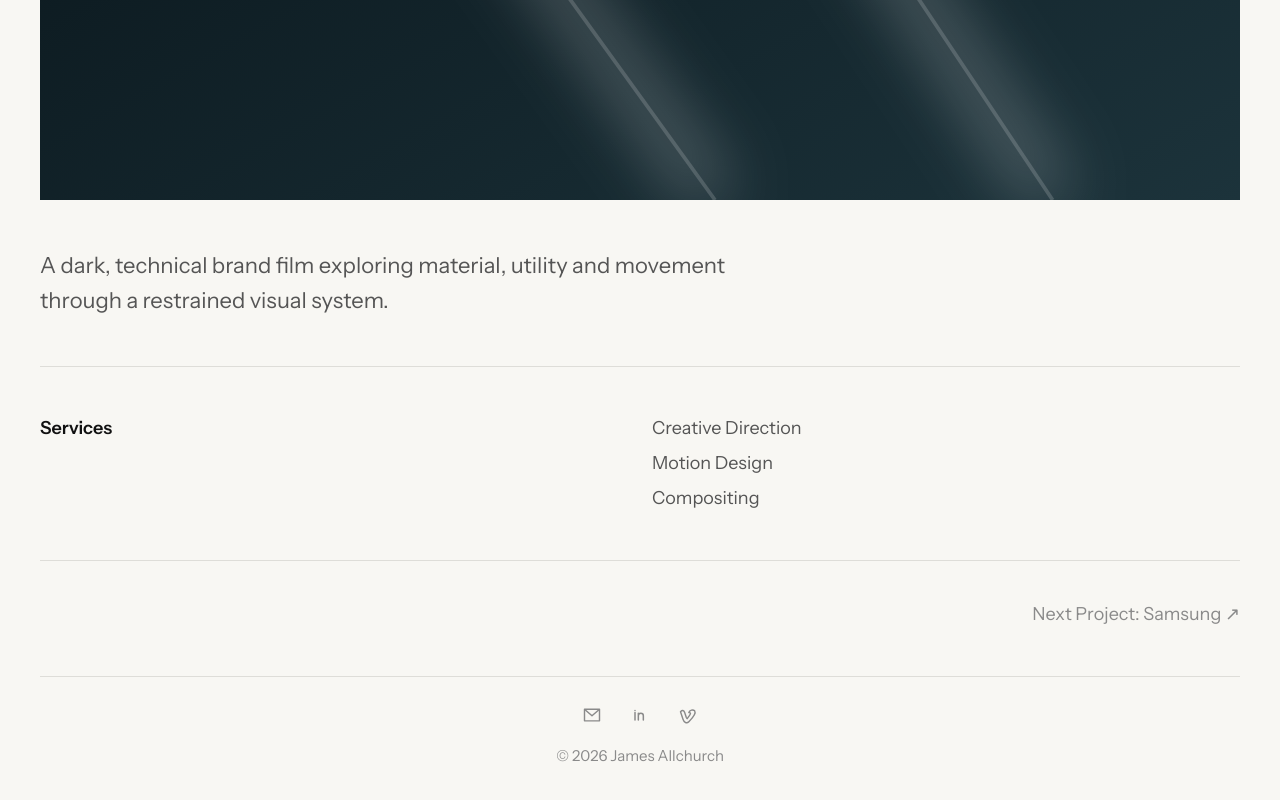
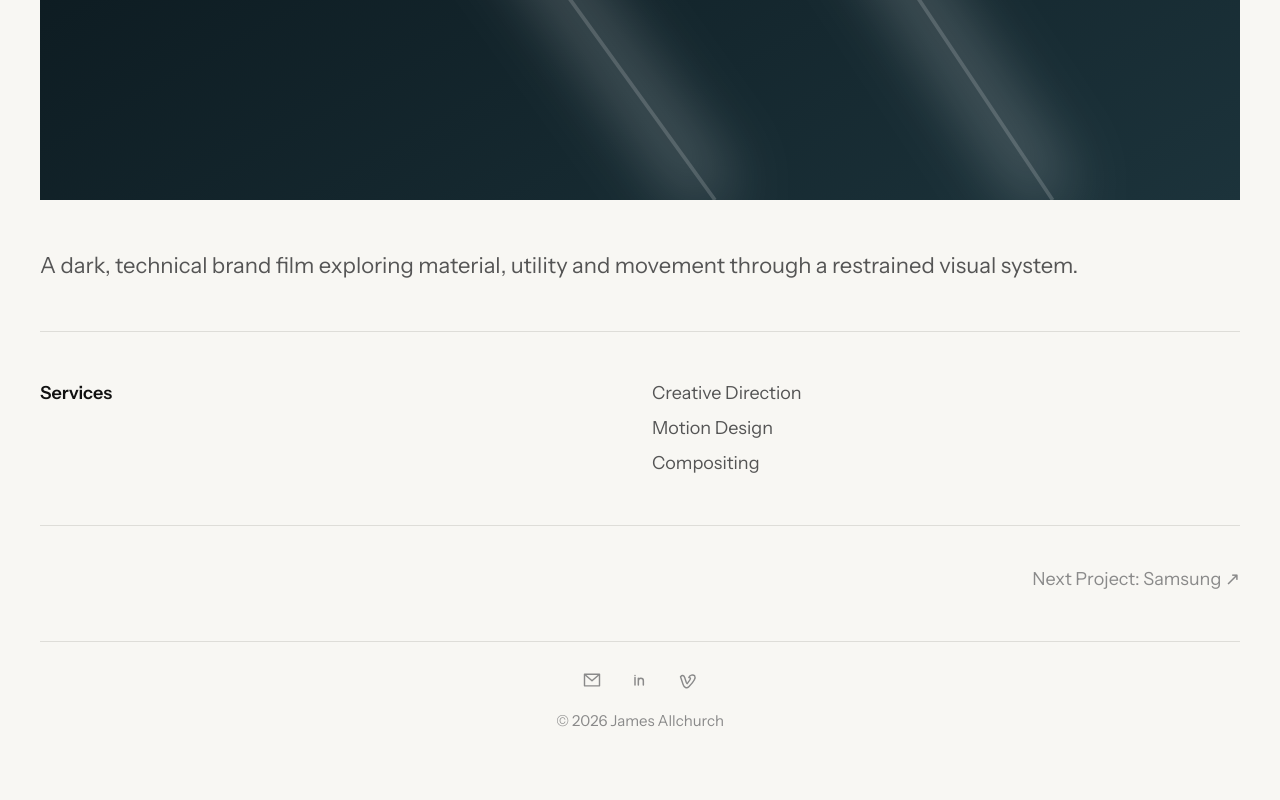
Before and after one commit to marmaladeJim/james-allchurch-portfolio, a Next.js app: page /work/a-cp-company in a window 1280 px wide. Shown: the part 689-1489 px from the top of the page. After the commit the page ends 1466 px from the top, so only its background shows below. Built offline with nearby package versions, Linux system fonts and the light colour scheme.

Commit message:
Update page.tsx

```diff
--- a/app/work/[slug]/page.tsx
+++ b/app/work/[slug]/page.tsx
@@ -76,7 +76,7 @@ export default async function ProjectPage({
 
       {/* Project description */}
       <section className="border-b border-[#DEDDD8] py-8 md:py-12">
-        <p className="max-w-3xl text-[18px] leading-[1.6] text-[#555555] md:text-[22px]">
+        <p className="text-[18px] leading-[1.6] text-[#555555] md:text-[22px]">
           {project.description}
         </p>
       </section>
```
